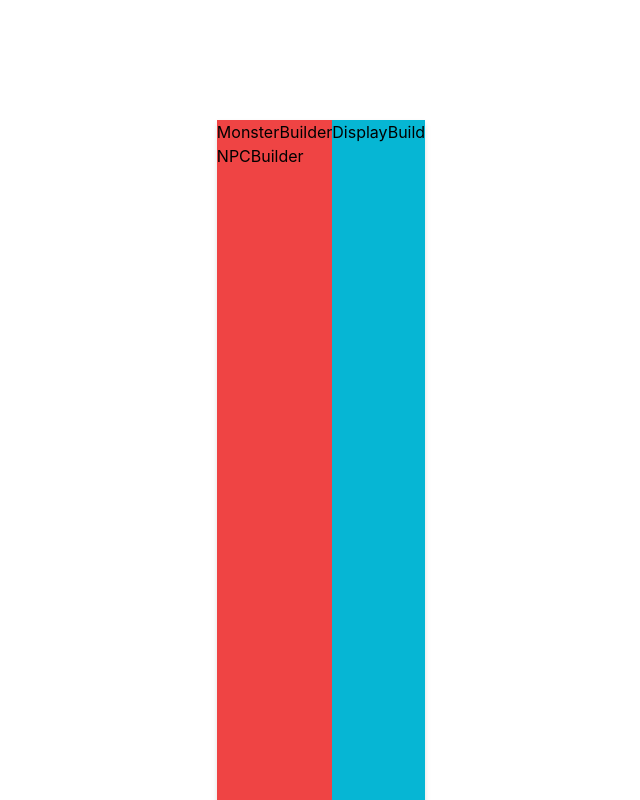
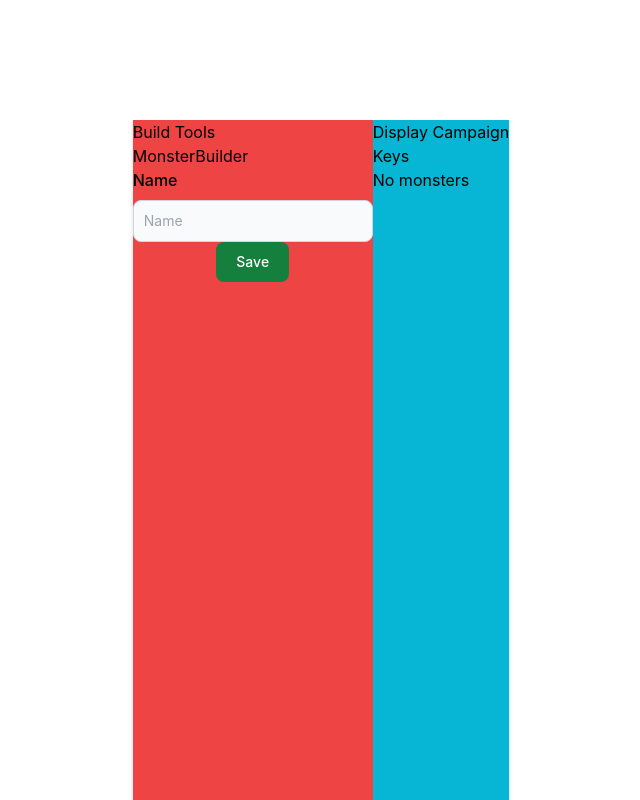
Before and after one commit to Fighting-Mongooses-pro3/supreme-pancake, a Next.js app: page / in a window 1280 px wide. Shown: the top 800 px of the page, without its empty margins (317-957 px from the left). Built offline with nearby package versions, Linux system fonts and the light colour scheme.

Commit message:
Almost there?

```diff
--- /dev/null
+++ b/components/buildcontext/BuildContext.jsx
@@ -0,0 +1,3 @@
+import { createContext } from "react";
+
+export const BuildContext = createContext([{}, () => {}]);
--- a/components/buildtools/BuildTools.jsx
+++ b/components/buildtools/BuildTools.jsx
@@ -1,12 +1,37 @@
 import React from "react";
+import { useContext } from "react";
+import { BuildContext } from "../buildcontext/BuildContext";
 import { MonsterBuilder } from "../monsterbuilder/MonsterBuilder";
 import { NPCBuilder } from "../NPCBuilder/NPCBuilder";
 
 export const BuildTools = () => {
+  const [build, setBuild] = useContext(BuildContext);
+
+  const updateMonsters = (monsters) => {
+    console.log("Before");
+    console.log(build);
+    // Update the monsters field to the new monsters
+
+    // Pseudocode
+    console.log("Build Tools updating");
+    console.log(monsters);
+    build.monsters = monsters;
+
+    setBuild(build);
+    console.log("After");
+    console.log(build);
+  };
+
+  const updateNpcs = (npcs) => {
+    // Update the npcs field to the new npcs
+    setBuild();
+  };
+
   return (
     <div className="bg-red-500">
-      <MonsterBuilder />
-      <NPCBuilder />
+      <p>Build Tools</p>
+      <MonsterBuilder updateMonsters={updateMonsters} />
+      {/* <NPCBuilder /> */}
     </div>
   );
 };
--- a/components/displaybuild/DisplayBuild.jsx
+++ b/components/displaybuild/DisplayBuild.jsx
@@ -1,5 +1,32 @@
 import React from "react";
+import { BuildContext } from "../buildcontext/BuildContext";
 
 export const DisplayBuild = () => {
-  return <div className="bg-cyan-500">DisplayBuild</div>;
+  //   const [build, setBuild] = useContext(BuildContext);
+
+  //   useEffect(() => {}, [build]);
+  return (
+    <BuildContext.Consumer>
+      {([campaign, setCampaign]) => (
+        <div className="bg-cyan-500">
+          {console.log(campaign)}
+          <p>Display Campaign</p>
+          <div>
+            <p>Keys</p>
+            {Object.keys(campaign).map((k, i) => (
+              <p key={i}>{k}</p>
+            ))}
+          </div>
+
+          {campaign.monsters ? (
+            campaign.monsters.map((e, i) => {
+              <p key={i}>{e.toString()}</p>;
+            })
+          ) : (
+            <p>No monsters</p>
+          )}
+        </div>
+      )}
+    </BuildContext.Consumer>
+  );
 };
--- /dev/null
+++ b/components/dummyForm/DummyForm.jsx
@@ -0,0 +1,34 @@
+import React from "react";
+import { FormInput } from "../form/forminput/FormInput";
+
+export const DummyForm = (props) => {
+  const { object, update } = props;
+
+  const updateField = (value, key) => {
+    object.key = value;
+  };
+  const handleSave = () => {
+    update(object);
+  };
+
+  return (
+    <>
+      <FormInput
+        name="Name"
+        value={object.Name}
+        onChange={(e) => updateField(e.target.value, "Name")}
+      />
+      {/* <FormInput />
+      <FormInput /> */}
+      <div className="flex justify-center mb-4">
+        <button
+          onClick={handleSave}
+          type="submit"
+          className="text-white bg-green-700 hover:bg-green-800 focus:ring-4 focus:outline-none focus:ring-green-300 font-medium rounded-lg text-sm w-full sm:w-auto px-5 py-2.5 text-center dark:bg-green-600 dark:hover:bg-green-700 dark:focus:ring-green-800"
+        >
+          Save
+        </button>
+      </div>
+    </>
+  );
+};
--- /dev/null
+++ b/components/form/Form.jsx
@@ -0,0 +1,13 @@
+import React from "react";
+import { FormInput } from "./forminput/FormInput";
+
+export const Form = () => {
+  return (
+    <>
+      <FormInput />
+      <FormInput />
+      <FormInput />
+      <button></button>
+    </>
+  );
+};
--- /dev/null
+++ b/components/form/forminput/FormInput.jsx
@@ -0,0 +1,23 @@
+import React from "react";
+
+export const FormInput = (props) => {
+  const { name, handleChange } = props;
+  return (
+    <div>
+      <label
+        htmlFor={name.toLowerCase()}
+        className="block mb-2 text-md font-medium text-black dark:text-black"
+      >
+        {name}
+      </label>
+      <input
+        type="text"
+        id={name.toLowerCase()}
+        className="bg-gray-50 border border-gray-300 text-black text-sm rounded-lg focus:ring-blue-500 focus:border-blue-500 block w-full p-2.5 dark:bg-gray-700 dark:border-gray-600 dark:placeholder-gray-400 dark:text-white dark:focus:ring-blue-500 dark:focus:border-blue-500"
+        placeholder={name}
+        onChange={handleChange}
+        required
+      />
+    </div>
+  );
+};
--- a/components/monsterbuilder/MonsterBuilder.jsx
+++ b/components/monsterbuilder/MonsterBuilder.jsx
@@ -1,5 +1,36 @@
 import React from "react";
+import { DummyForm } from "../dummyForm/DummyForm";
 
-export const MonsterBuilder = () => {
-  return <div>MonsterBuilder</div>;
+export const MonsterBuilder = (props) => {
+  const { updateMonsters } = props;
+
+  //   const [monsters, setMonsters] = useState([]);
+  const monsters = [{ Name: "Beholder" }];
+
+  const setMonster = (newMonster, key) => {
+    monsters.push(newMonster);
+    updateMonsters(monsters);
+    // monsters.map((monster) => {
+    //   if (monster.key === key) {
+    //     return newMonster;
+    //   } else {
+    //     return monster;
+    //   }
+    // });
+  };
+
+  return (
+    <div>
+      <p>MonsterBuilder</p>
+      {monsters.map((monster, index) => (
+        <div key={index}>
+          {/* <p>{monster.Name}</p> */}
+          <DummyForm
+            object={monster}
+            update={(monster) => setMonster(monster, 0)}
+          />
+        </div>
+      ))}
+    </div>
+  );
 };
--- a/pages/index.jsx
+++ b/pages/index.jsx
@@ -1,20 +1,25 @@
 import Head from "next/head";
 import Image from "next/image";
-import { Page, Container, BuildTools, DisplayBuild } from "../components";
+import {
+  Page,
+  Container,
+  BuildTools,
+  DisplayBuild,
+  BuildContext,
+} from "../components";
+
+import { useState } from "react";
 
 export default function Home() {
+  const buildObj = useState({});
   return (
     <>
       <Page currentPage="Home">
         <Container customCss="flex justify-center bg-transparent drop-shadow-md min-h-min mr-1 overflow-hidden min-w-min h-screen">
-          <BuildTools />
-          <DisplayBuild />
-          {/* <section id="tools" className="bg-green-600 text-purple-400">
-            TOOLS GO HERE
-          </section>
-          <section id="build" className="bg-cyan-400 text-red-600">
-            Welcome to the Jungle
-          </section> */}
+          <BuildContext.Provider value={buildObj}>
+            <BuildTools />
+            <DisplayBuild />
+          </BuildContext.Provider>
         </Container>
       </Page>
     </>
```
Also changed, not shown: components/index.js (+5 -4 lines), 1 other file (tests, documents, lock files or other folders).
